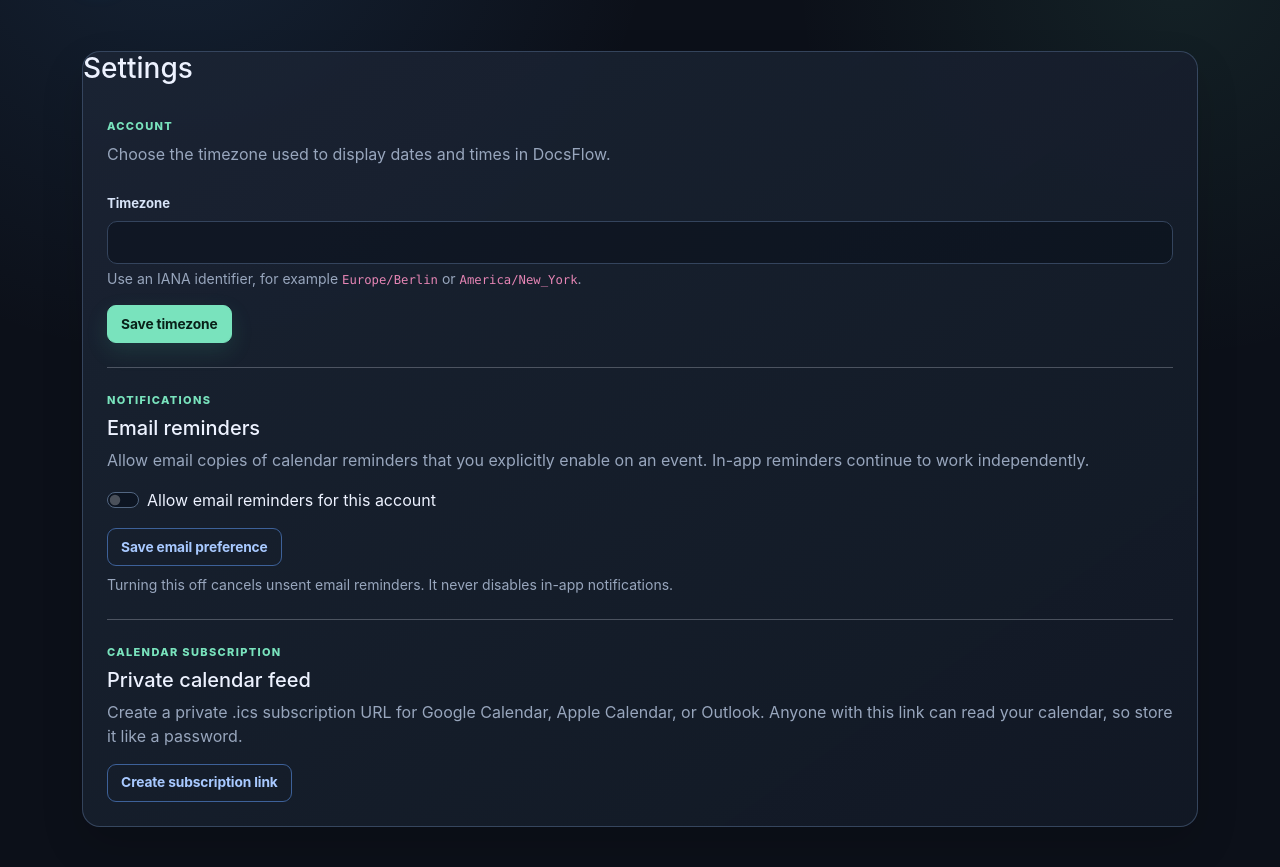
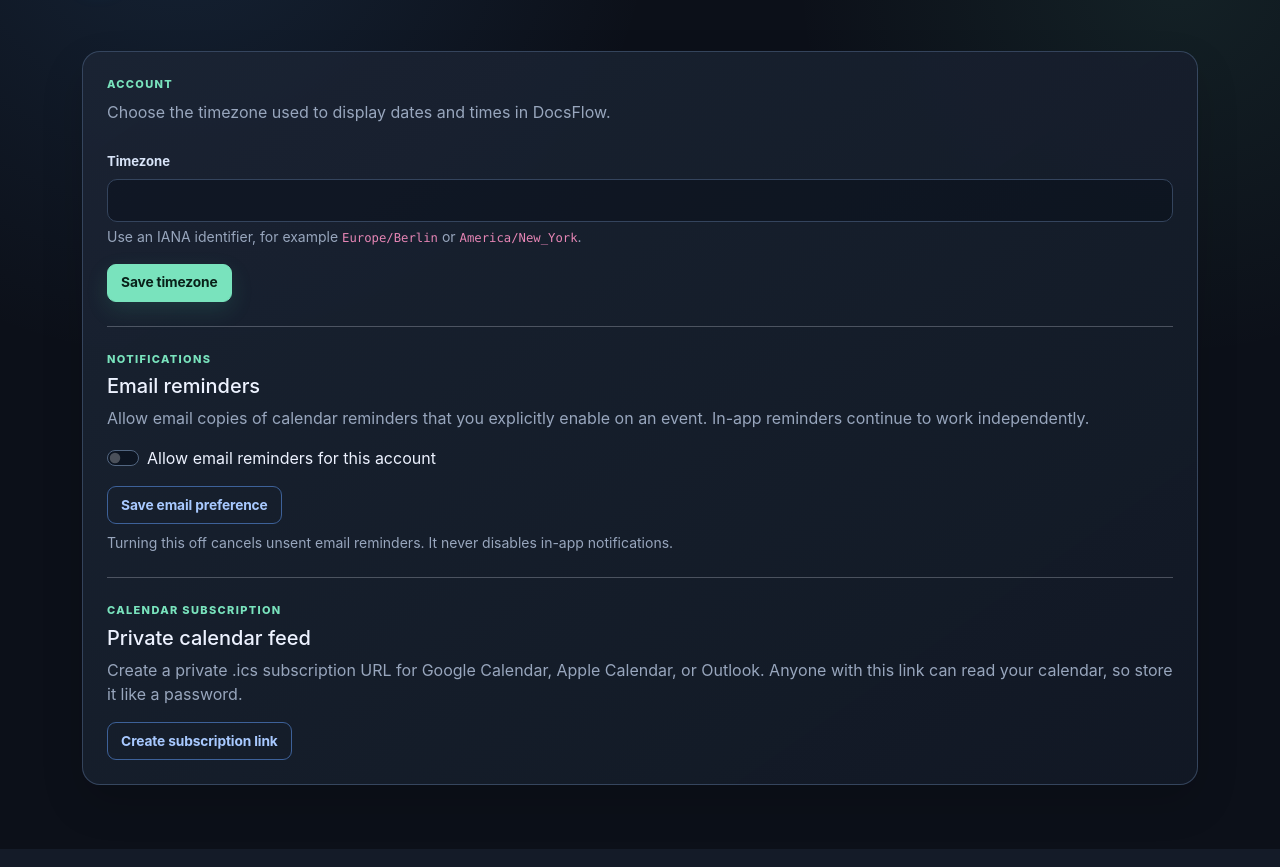
Before and after one commit to p95max/docflow_api, a FastAPI app: template app/frontend/templates/settings.html in a window 1280 px wide. Shown: the part 72-939 px from the top of the page. Run offline with FastAPI, Linux system fonts and the light colour scheme; the template is opened without the code that fills it, so the values that code supplies are empty; parts of the project's set-up code (start-up, migrations or seed data) failed here and were passed over; some libraries are stand-ins or nearby versions.

Commit message:
fix: remove unnecessary settings header from settings page

```diff
--- a/app/frontend/templates/settings.html
+++ b/app/frontend/templates/settings.html
@@ -5,7 +5,6 @@
 {% block content %}
   <section class="auth-shell">
     <div class="card docsflow-panel">
-        <h1 class="h3 mb-2">Settings</h1>
       <div class="card-body p-4">
         <p class="workspace-kicker">Account</p>
         <p class="text-secondary mb-4">Choose the timezone used to display dates and times in DocsFlow.</p>
```
